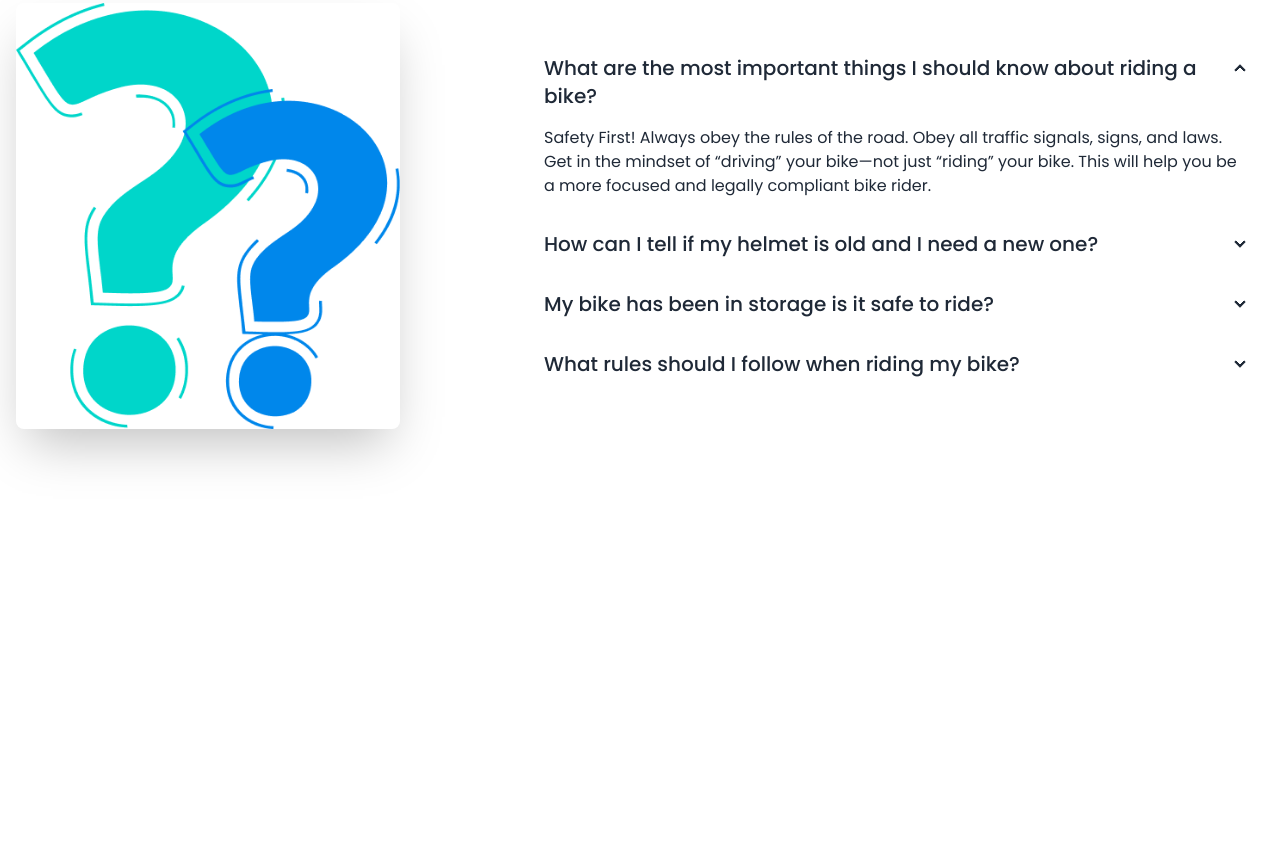
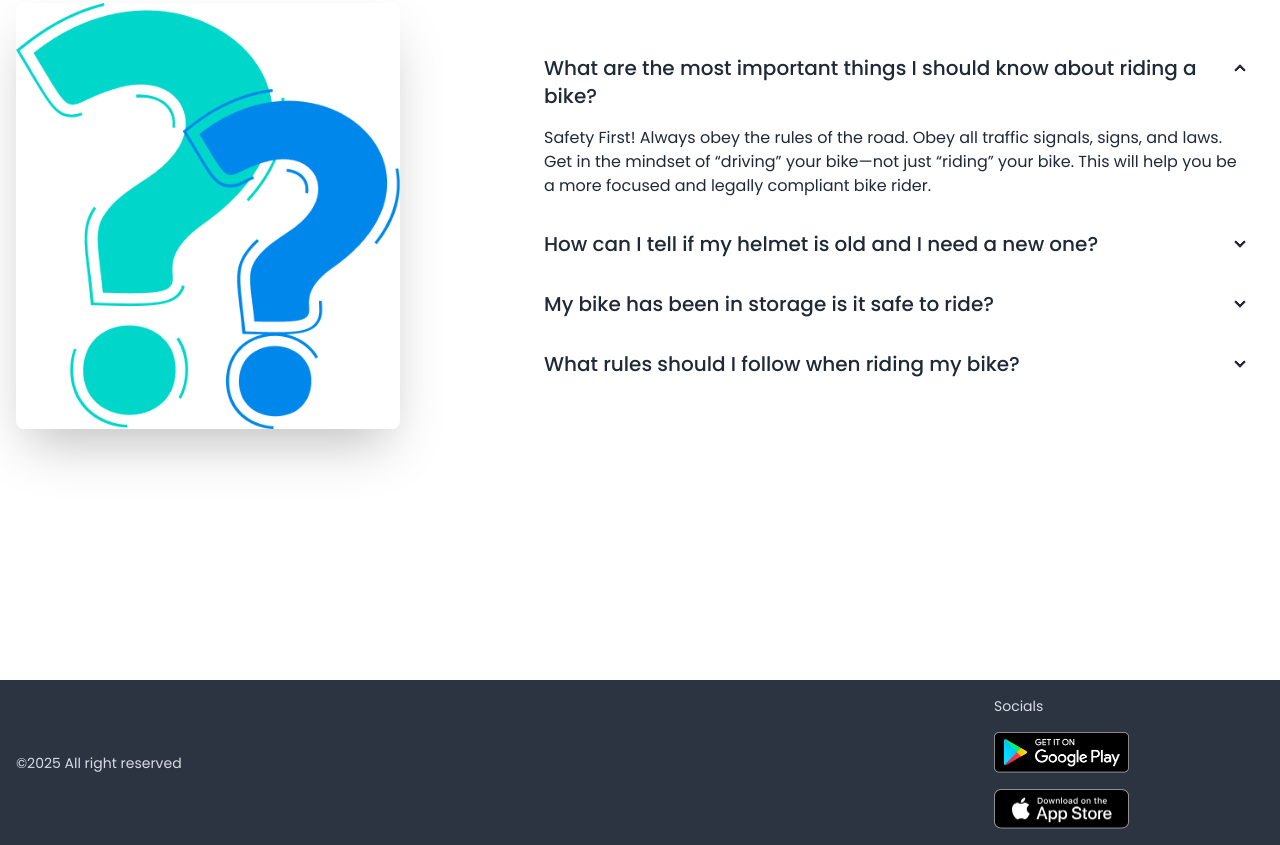
Before and after one commit to jubaeddddd/biker-zone-project-with-daisyUI, a plain HTML site: page index.html in a window 1280 px wide. Shown: the part 2204-3049 px from the top of the page. Before the commit the page ends 2884 px from the top, so only its background shows below. Drawn offline with nearby package versions, Linux system fonts and the light colour scheme.

Commit message:
creating footer

```diff
--- a/index.html
+++ b/index.html
@@ -295,12 +295,15 @@
                                 know about riding a bike?
                             </div>
                             <div class="collapse-content">
-                                <p>Safety First! Always obey the rules of the road. Obey all traffic signals, signs, and laws. Get in the mindset of “driving” your bike—not just “riding” your bike. This will help you be a more focused and legally compliant bike rider. </p>
+                                <p>Safety First! Always obey the rules of the road. Obey all traffic signals, signs, and
+                                    laws. Get in the mindset of “driving” your bike—not just “riding” your bike. This
+                                    will help you be a more focused and legally compliant bike rider. </p>
                             </div>
                         </div>
                         <div class="collapse collapse-arrow">
                             <input type="radio" name="my-accordion-2" />
-                            <div class="collapse-title text-xl font-medium">How can I tell if my helmet is old and I need a
+                            <div class="collapse-title text-xl font-medium">How can I tell if my helmet is old and I
+                                need a
                                 new one?
                             </div>
                             <div class="collapse-content">
@@ -309,7 +312,8 @@
                         </div>
                         <div class="collapse collapse-arrow">
                             <input type="radio" name="my-accordion-2" />
-                            <div class="collapse-title text-xl font-medium">My bike has been in storage is it safe to ride?
+                            <div class="collapse-title text-xl font-medium">My bike has been in storage is it safe to
+                                ride?
                             </div>
                             <div class="collapse-content">
                                 <p>hello</p>
@@ -317,7 +321,8 @@
                         </div>
                         <div class="collapse collapse-arrow">
                             <input type="radio" name="my-accordion-2" />
-                            <div class="collapse-title text-xl font-medium">What rules should I follow when riding my bike?
+                            <div class="collapse-title text-xl font-medium">What rules should I follow when riding my
+                                bike?
                             </div>
                             <div class="collapse-content">
                                 <p>hello</p>
@@ -328,8 +333,15 @@
             </div>
         </section>
     </main>
-    <footer>
-
+    <footer class="footer bg-neutral text-neutral-content items-center p-4">
+        <aside class="grid-flow-col items-center">
+            <p>&copy;2025 All right reserved</p>
+        </aside>
+        <nav class="flex flex-col gap-4 md:place-self-center md:justify-self-end">
+            <h2>Socials</h2>
+            <a><img class="w-1/2" src="android.png" alt=""></a>
+            <a><img class="w-1/2" src="ios.png" alt=""></a>
+        </nav>
     </footer>
 </body>
 
```
